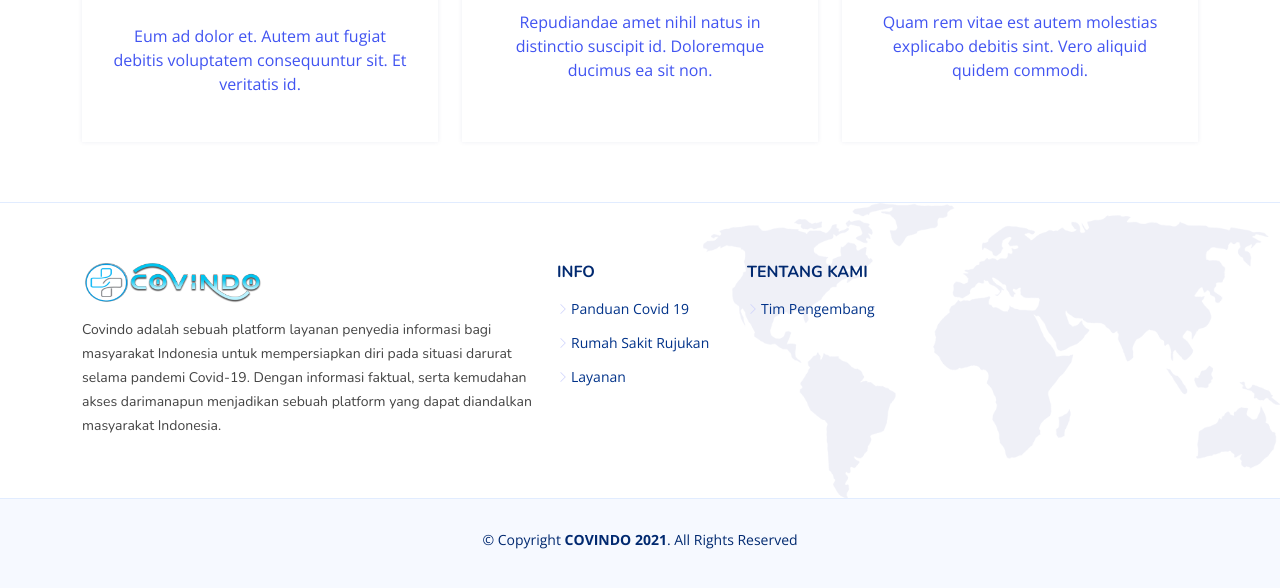
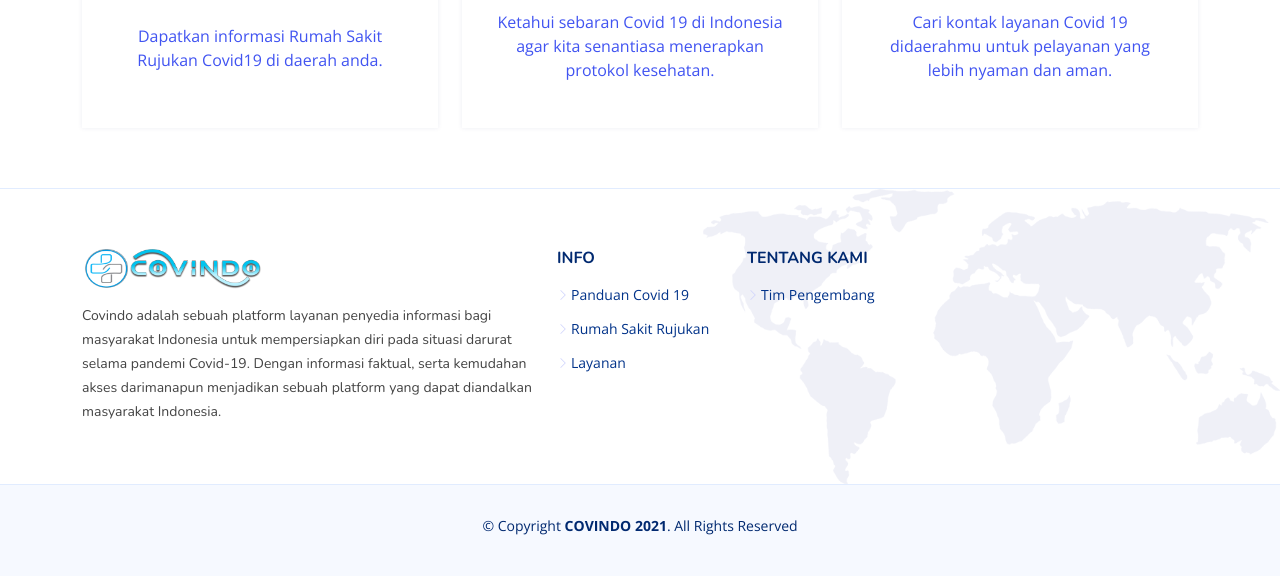
Before and after one commit to Muhammad-Ikhwan-Fathulloh/Skilvul-COVINDO-Kelompok-10, a plain HTML site: page index.html in a window 1280 px wide. Shown: the part 1270-1858 px from the top of the page. Drawn offline with nearby package versions, Linux system fonts and the light colour scheme.

Commit message:
Update index.html

```diff
--- a/index.html
+++ b/index.html
@@ -140,8 +140,7 @@
                   <img src="assets/img/values-1.png" class="img-fluid" alt="" />
                   <h3>Informasi RS Rujukan COVID19</h3>
                   <p>
-                    Eum ad dolor et. Autem aut fugiat debitis voluptatem
-                    consequuntur sit. Et veritatis id.
+                    Dapatkan informasi Rumah Sakit Rujukan Covid19 di daerah anda.
                   </p>
                 </div>
               </a>
@@ -157,8 +156,7 @@
                   />
                   <h3>Peta Sebaran Covid Di Indonesia</h3>
                   <p>
-                    Repudiandae amet nihil natus in distinctio suscipit id.
-                    Doloremque ducimus ea sit non.
+                    Ketahui sebaran Covid 19 di Indonesia agar kita senantiasa menerapkan protokol kesehatan.
                   </p>
                 </div>
               </a>
@@ -174,8 +172,7 @@
                   />
                   <h3>Kontak Layanan Covid Di Indonesia</h3>
                   <p>
-                    Quam rem vitae est autem molestias explicabo debitis sint.
-                    Vero aliquid quidem commodi.
+                    Cari kontak layanan Covid 19 didaerahmu untuk pelayanan yang lebih nyaman dan aman.
                   </p>
                 </div>
               </a>
```
